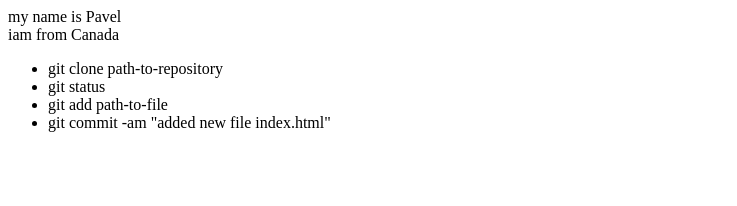
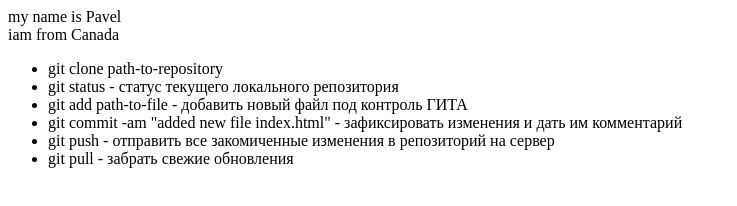
Before and after one commit to Programmer-Pavel/git-lesson, a plain HTML site: page index.html in a window 1280 px wide. Shown: the whole page, without its empty margins (0-737 px from the left). Drawn offline with Linux system fonts and the light colour scheme.

Commit message:
added push-pull instructions to html

```diff
--- a/index.html
+++ b/index.html
@@ -8,8 +8,10 @@
 <div>
     <ul>
         <li>git clone path-to-repository</li>
-        <li>git status</li>
-        <li>git add path-to-file</li>
-        <li>git commit -am "added new file index.html"</li>
+        <li>git status - статус текущего локального репозитория</li>
+        <li>git add path-to-file - добавить новый файл под контроль ГИТА</li>
+        <li>git commit -am "added new file index.html" - зафиксировать изменения и дать им комментарий</li>
+        <li>git push - отправить все закомиченные изменения в репозиторий на сервер</li>
+        <li>git pull - забрать свежие обновления</li>
     </ul>
 </div>
```
